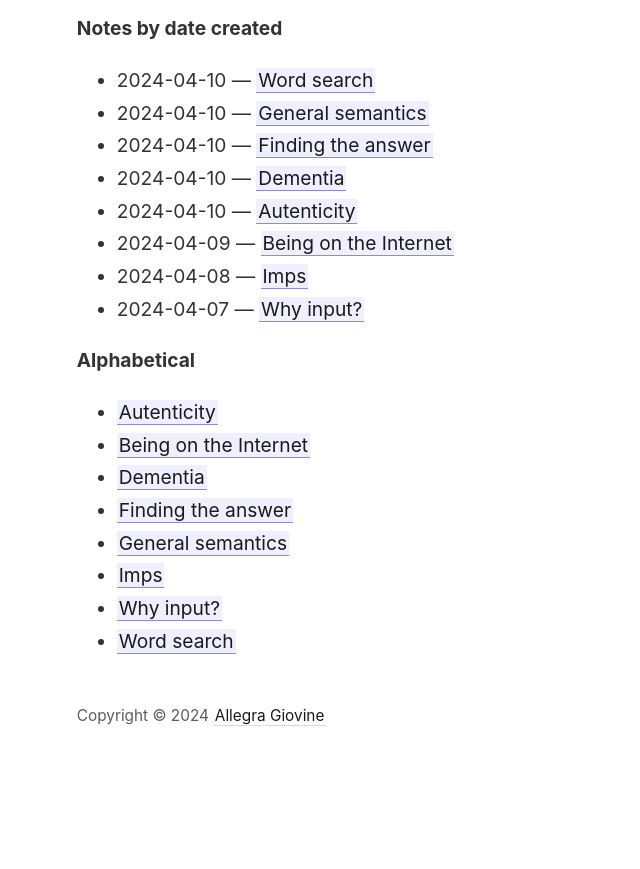
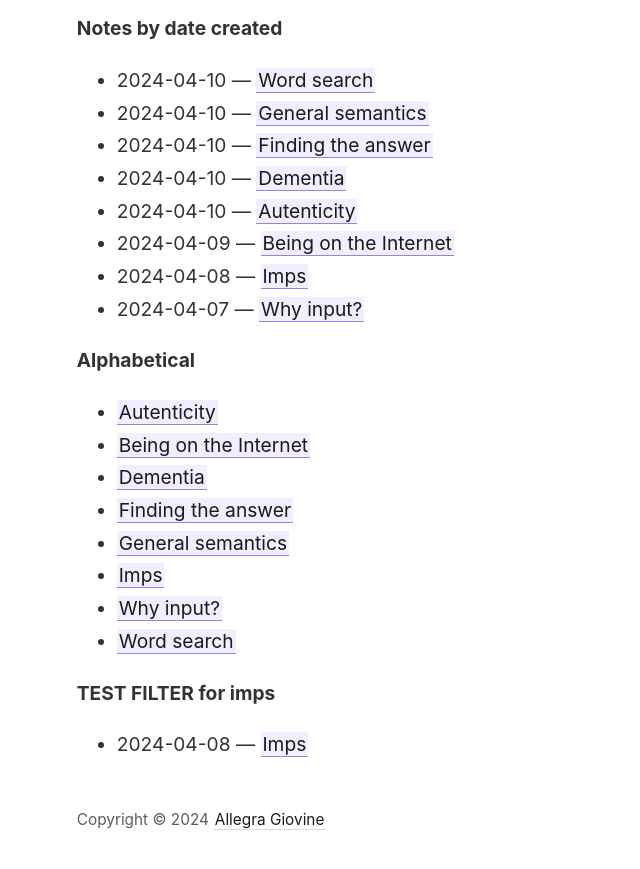
Before and after one commit to agiovine/agiovine.github.io, a Jekyll site: the page built from _pages/index.md, in a window 1280 px wide and 900 px high, scrolled down 929 px. Shown: the top 869 px of the window, without its empty margins (0-640 px from the left). Built offline with Jekyll 4.4.1, drawn with Linux system fonts in a browser that asks for light colours; before the commit the page ends 1725 px from its top, so only the background shows below that.

Commit message:
Add files via upload

```diff
--- a/_pages/index.md
+++ b/_pages/index.md
@@ -59,3 +59,16 @@
     </li>
   {% endfor %}
 </ul>
+
+<strong>TEST FILTER for imps</strong>
+
+<ul>
+  {% assign test_notes2 = site.notes %}
+  {% for note in test_notes2 %}
+	  {% if note.title == "Imps" %}
+	<li>
+      {{ note.datefirstcreated }} — <a class="internal-link" href="{{ site.baseurl }}{{ note.url }}">{{ note.title }}</a>
+    </li>
+    {% endif %}
+  {% endfor %}
+</ul>
```
